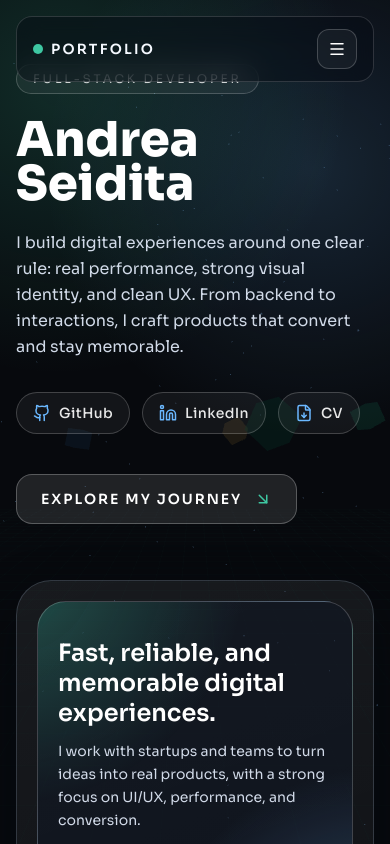
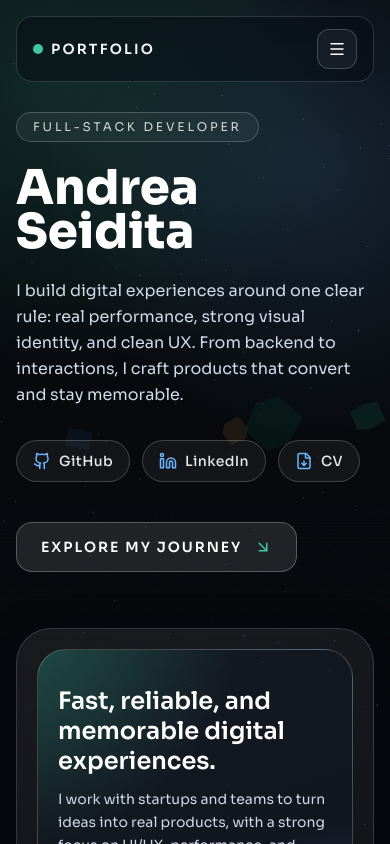
Before and after one commit to OhAndre00/andrea-portfolio, a Next.js app: page / in a window 390 px wide. Shown: the top 844 px of the page. Built offline with nearby package versions, Linux system fonts and the light colour scheme.

Commit message:
fix: mobile

```diff
--- a/components/Hero.tsx
+++ b/components/Hero.tsx
@@ -74,7 +74,7 @@ export default function HeroSection({ isLowHeight }: HeroSectionProps) {
       id="home"
       ref={heroRef}
       style={!isLowHeight ? { opacity } : undefined}
-      className="section-shell relative flex min-h-screen scroll-mt-24 items-center overflow-hidden px-4 py-16 sm:px-6 lg:px-8"
+      className="section-shell relative flex min-h-screen scroll-mt-24 items-center overflow-hidden px-4 pb-16 pt-28 sm:px-6 sm:py-16 lg:px-8"
     >
       <div className="relative z-10 mx-auto grid w-full max-w-6xl items-center gap-14 lg:grid-cols-[1.2fr_0.8fr]">
         <div>
```
